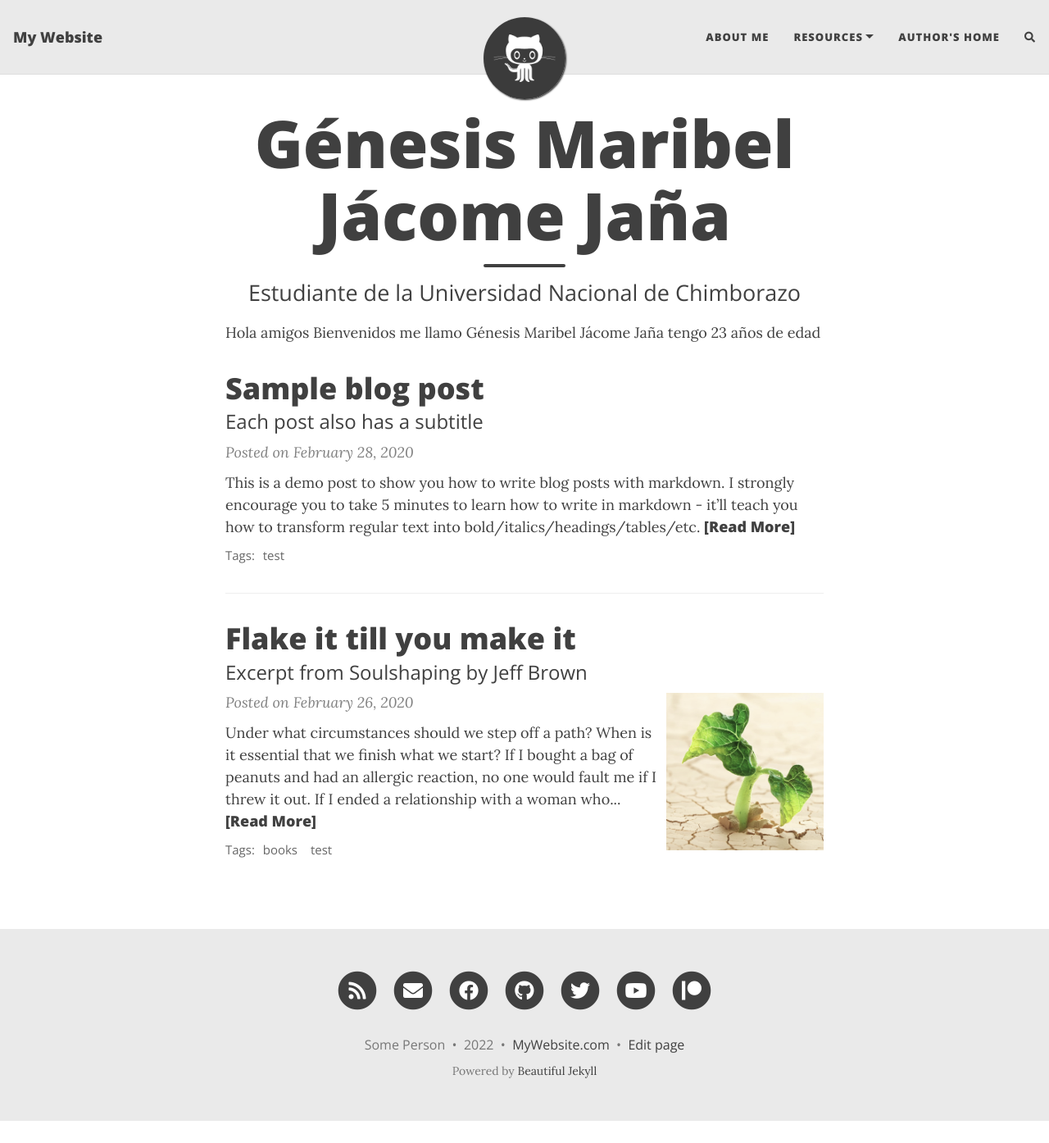
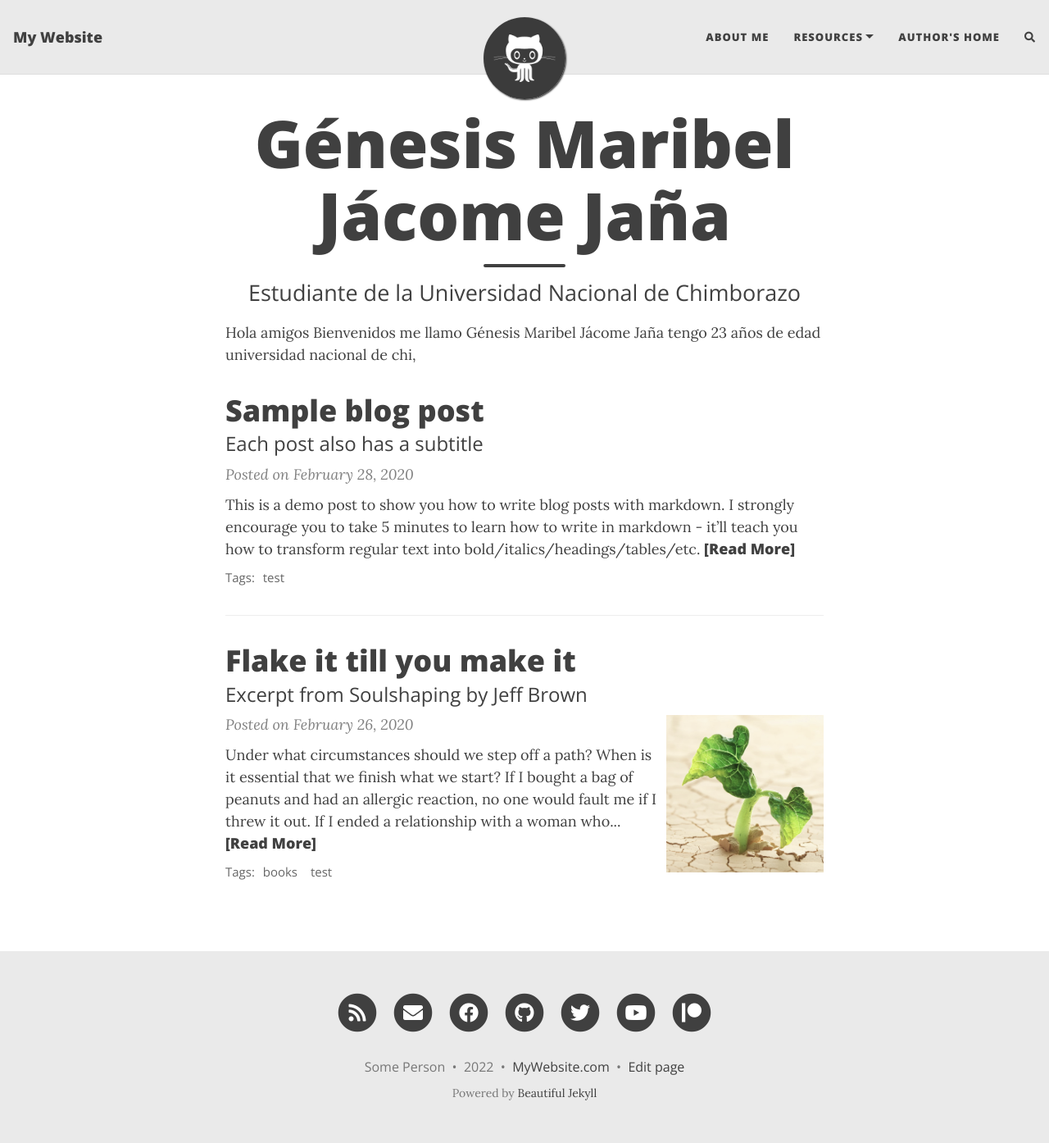
Before and after one commit to gmaribelj/gmaribelj.github.io, a Jekyll site: the page built from index.html, in a window 1280 px wide and 1394 px high. Shown: the whole window at 82% size. Built offline with Jekyll 4.4.1, drawn with Linux system fonts in a browser that asks for light colours; nearby versions of some CDN libraries; the list of posts is cut into pages by our own code; comment, search, counter and statistics services are not loaded.

Commit message:
Update index.html

```diff
--- a/index.html
+++ b/index.html
@@ -3,4 +3,7 @@ layout: home
 title: Génesis Maribel Jácome Jaña
 subtitle: Estudiante de la Universidad Nacional de Chimborazo
 ---
+
+
 Hola amigos Bienvenidos me llamo Génesis Maribel Jácome Jaña tengo 23 años de edad
+universidad nacional de chi,
```
